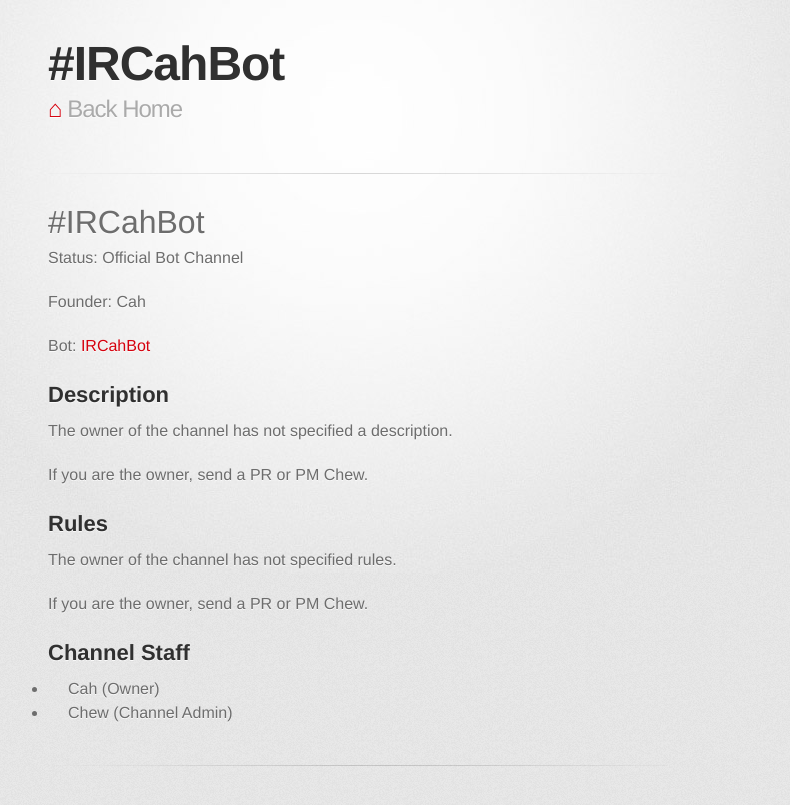
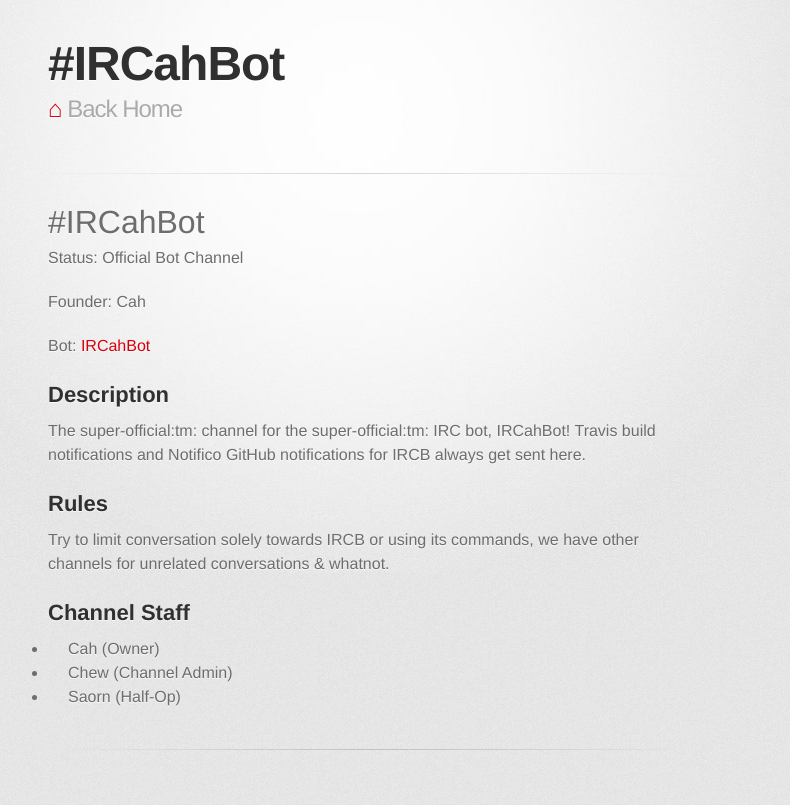
Before and after one commit to ChewChat/chew.chat, a Jekyll site: the page built from channels/ircahbot.md, in a window 1280 px wide. Shown: the top 805 px of the page, without its empty margins (282-1072 px from the left). Built offline with Jekyll 4.4.1, drawn with Linux system fonts in a browser that asks for light colours; some web fonts are replaced; our own code applies the rules of GitHub Pages for plain Markdown files.

Commit message:
Better info for IRCB
"Try to limit conversation solely towards IRCB or using its commands, we have other channels for unrelated conversations & whatnot."

I don't even abide by my own rules to be honest

```diff
--- a/channels/ircahbot.md
+++ b/channels/ircahbot.md
@@ -10,17 +10,14 @@ Bot: [IRCahBot](https://github.com/Cahbots/IRCahBot)
 
 ## Description
 
-The owner of the channel has not specified a description.
-
-If you are the owner, send a PR or PM Chew.
+The super-official:tm: channel for the super-official:tm: IRC bot, IRCahBot! Travis build notifications and Notifico GitHub notifications for IRCB always get sent here.
 
 ## Rules
 
-The owner of the channel has not specified rules.
-
-If you are the owner, send a PR or PM Chew.
+Try to limit conversation solely towards IRCB or using its commands, we have other channels for unrelated conversations & whatnot.
 
 ## Channel Staff
 
 - Cah (Owner)
 - Chew (Channel Admin)
+- Saorn (Half-Op)
```
